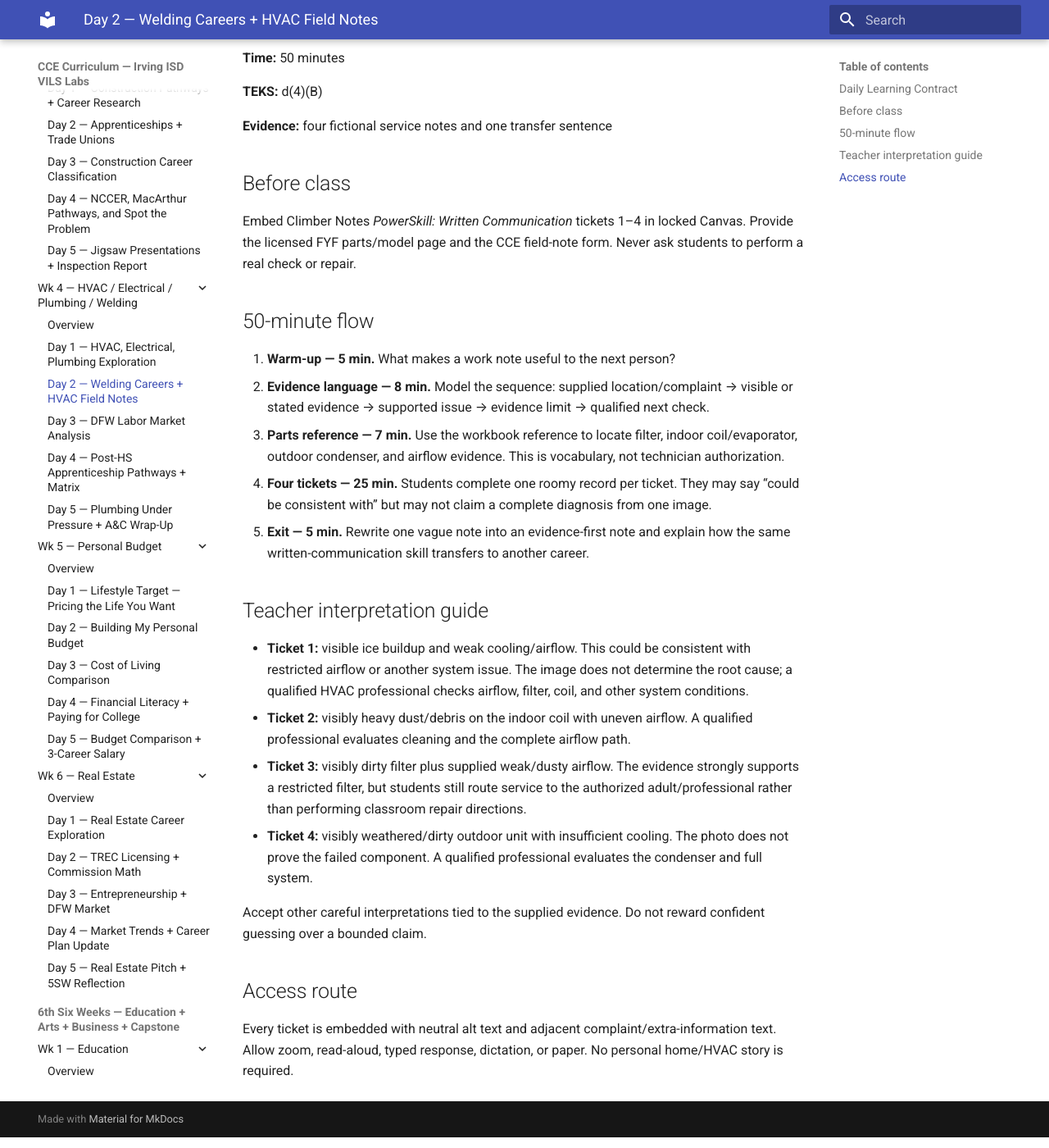
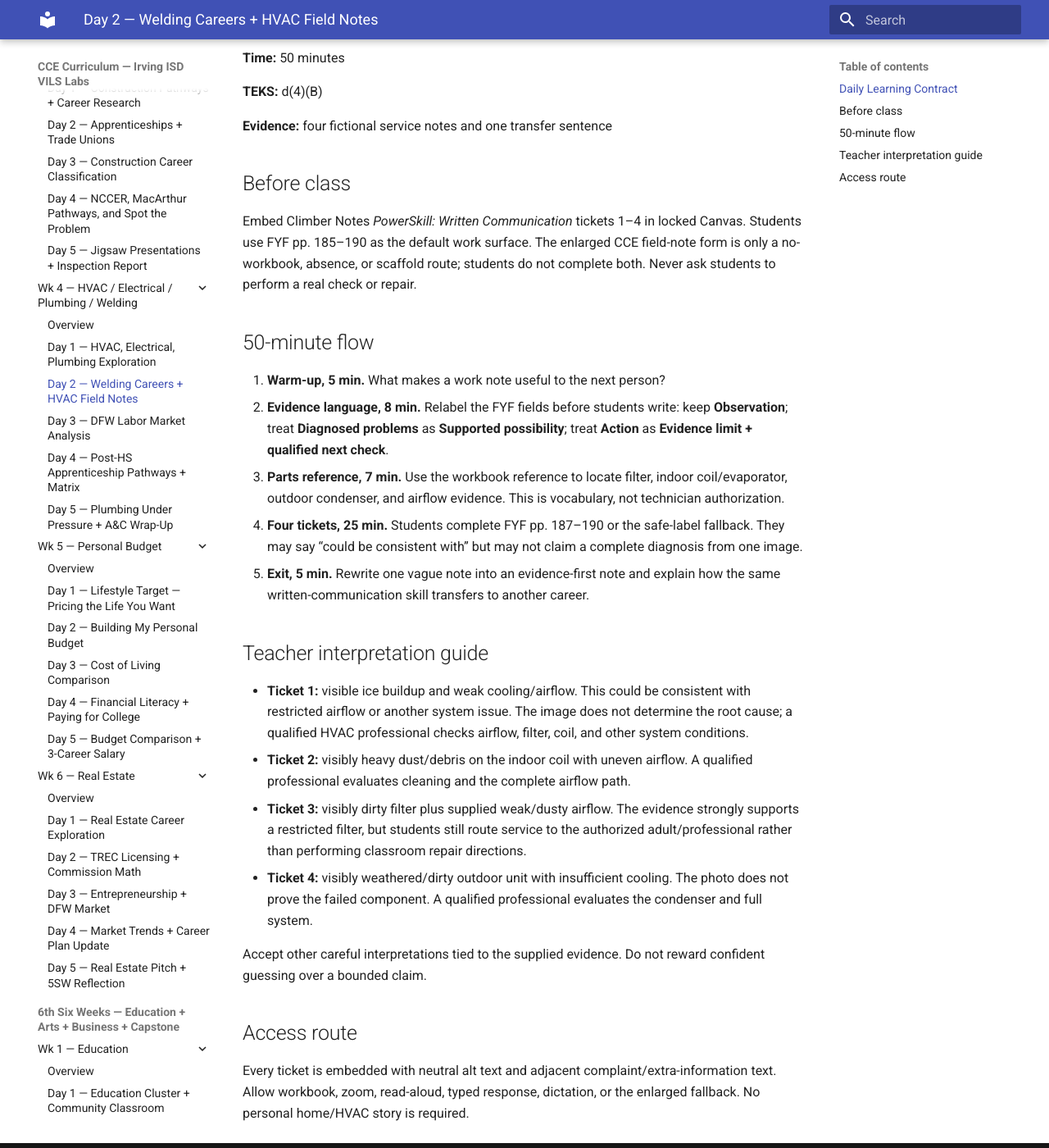
Before and after one commit to elbrielle/cce-curriculum, an MkDocs documentation site: the page built from docs/5sw/wk4-hvac-electrical-plumbing/day2.md, in a window 1280 px wide and 1400 px high, scrolled down 341 px. Shown: the whole window at 82% size. Built offline with MkDocs 1.6.1 and Material for MkDocs 9.7.7, drawn with Linux system fonts in a browser that asks for light colours; the version menu is left out.

Commit message:
checkpoint(canvas): 5SW Wk4 before staging

```diff
--- a/docs/5sw/wk4-hvac-electrical-plumbing/day2.md
+++ b/docs/5sw/wk4-hvac-electrical-plumbing/day2.md
@@ -15,15 +15,15 @@
 
 ## Before class
 
-Embed Climber Notes *PowerSkill: Written Communication* tickets 1–4 in locked Canvas. Provide the licensed FYF parts/model page and the CCE field-note form. Never ask students to perform a real check or repair.
+Embed Climber Notes *PowerSkill: Written Communication* tickets 1–4 in locked Canvas. Students use FYF pp. 185–190 as the default work surface. The enlarged CCE field-note form is only a no-workbook, absence, or scaffold route; students do not complete both. Never ask students to perform a real check or repair.
 
 ## 50-minute flow
 
-1. **Warm-up — 5 min.** What makes a work note useful to the next person?
-2. **Evidence language — 8 min.** Model the sequence: supplied location/complaint → visible or stated evidence → supported issue → evidence limit → qualified next check.
-3. **Parts reference — 7 min.** Use the workbook reference to locate filter, indoor coil/evaporator, outdoor condenser, and airflow evidence. This is vocabulary, not technician authorization.
-4. **Four tickets — 25 min.** Students complete one roomy record per ticket. They may say “could be consistent with” but may not claim a complete diagnosis from one image.
-5. **Exit — 5 min.** Rewrite one vague note into an evidence-first note and explain how the same written-communication skill transfers to another career.
+1. **Warm-up, 5 min.** What makes a work note useful to the next person?
+2. **Evidence language, 8 min.** Relabel the FYF fields before students write: keep **Observation**; treat **Diagnosed problems** as **Supported possibility**; treat **Action** as **Evidence limit + qualified next check**.
+3. **Parts reference, 7 min.** Use the workbook reference to locate filter, indoor coil/evaporator, outdoor condenser, and airflow evidence. This is vocabulary, not technician authorization.
+4. **Four tickets, 25 min.** Students complete FYF pp. 187–190 or the safe-label fallback. They may say “could be consistent with” but may not claim a complete diagnosis from one image.
+5. **Exit, 5 min.** Rewrite one vague note into an evidence-first note and explain how the same written-communication skill transfers to another career.
 
 ## Teacher interpretation guide
 
@@ -36,4 +36,4 @@
 
 ## Access route
 
-Every ticket is embedded with neutral alt text and adjacent complaint/extra-information text. Allow zoom, read-aloud, typed response, dictation, or paper. No personal home/HVAC story is required.
+Every ticket is embedded with neutral alt text and adjacent complaint/extra-information text. Allow workbook, zoom, read-aloud, typed response, dictation, or the enlarged fallback. No personal home/HVAC story is required.
```
Also changed, not shown: docs/5sw/wk4-hvac-electrical-plumbing/day5.md (+6 -6 lines), docs/5sw/wk4-hvac-electrical-plumbing/overview.md (+4 -4 lines), 16 other files.
